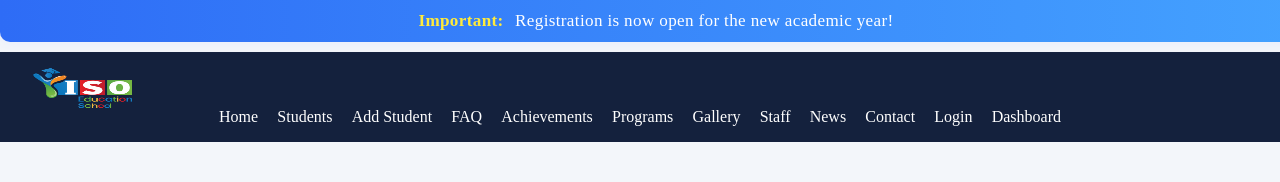
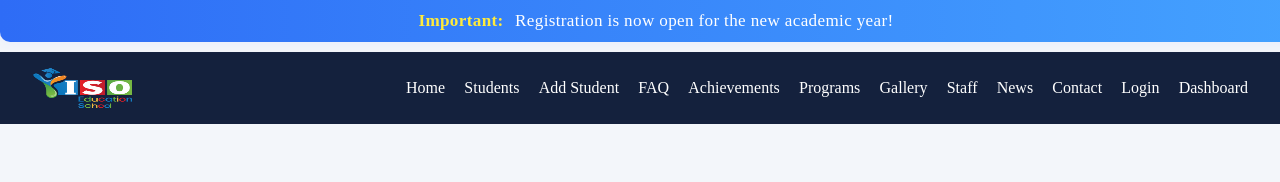
Before and after one commit to oqla-alrefai/CRM, a React (Vite) app: page / in a window 1280 px wide. Shown: the top 182 px of the page. Built offline with nearby package versions, Linux system fonts and the light colour scheme; what ag-grid-community would draw is missing.

Commit message:
responsive

```diff
--- a/src/styles/Navbar.module.css
+++ b/src/styles/Navbar.module.css
@@ -1,12 +1,9 @@
 .nav {
-  display: flex;
-  flex-direction: column;
   background: #14213d;
   padding: 1rem 2rem;
 }
 
 .navHeader {
-  width: 100%;
   display: flex;
   justify-content: space-between;
   align-items: center;
@@ -31,6 +28,7 @@
   align-items: center;
   justify-content: center;
   gap: 1.2rem;
+  margin-top: 1rem; /* Default margin, removed in desktop */
 }
 
 .link a {
@@ -45,6 +43,10 @@
 
 /* Responsive rules for mobile */
 @media (max-width: 768px) {
+  .nav {
+    flex-direction: column;
+  }
+
   .menuBtn {
     display: block;
   }
@@ -53,10 +55,22 @@
     flex-direction: column;
     width: 100%;
     display: none;
-    margin-top: 1rem;
   }
 
   .show {
     display: flex;
   }
 }
+
+/* Desktop: align logo and links on the same row */
+@media (min-width: 769px) {
+  .nav {
+    display: flex;
+    justify-content: space-between;
+    align-items: center;
+  }
+
+  .link {
+    margin-top: 0;
+  }
+}
```
